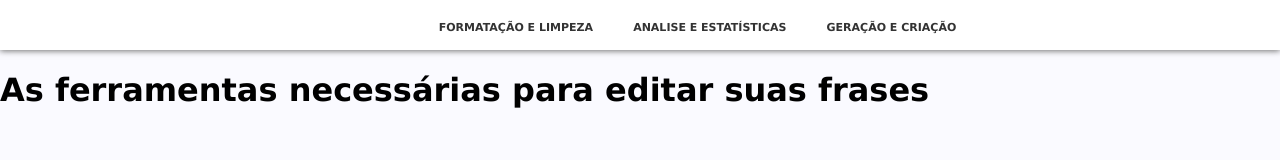
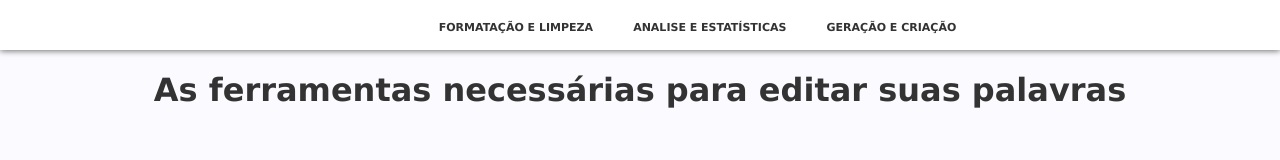
Before and after one commit to MatheusBertoldo1/game-html, a plain HTML site: page index.html in a window 1280 px wide. Drawn offline with Linux system fonts and the light colour scheme.

Commit message:
version 1.1

```diff
--- a/index.html
+++ b/index.html
@@ -18,10 +18,12 @@
 
     <!--tool card area-->
     <main>
-        <h1>As ferramentas necessárias para editar suas frases</h1>
+        <h1>As ferramentas necessárias para editar suas palavras</h1>
 
         <section>
-            <div class="tool-card"></div>
+            <div class="tool-card">
+
+            </div>
         </section>
     </main>
 
--- a/style/style.css
+++ b/style/style.css
@@ -1,10 +1,11 @@
 * {
-    font-family:Verdana, Geneva, Tahoma, sans-serif
+    font-family:Verdana, Tahoma, sans-serif;
 }
 
 :root{
     --blue-main-color: #0077b6;
     --white-bg-color: #fafaff;
+    --h1-color: #333333;
 }
 
 html, body {
@@ -12,7 +13,7 @@ html, body {
     margin: 0px;
     width: 100%;
     height: 100%;
-    background-color: #fafaff;
+    background-color: var(--white-bg-color);
 }
 
 header{
@@ -44,6 +45,18 @@ header nav a{
 }
 
 header nav a:hover{
-    color: var(--main-color);
-    transition: .3s;
+    color: var(--blue-main-color);
+    transition: .1s;
 }
+
+main {
+    width: 100%;
+    display: flex;
+    align-items: center;
+    justify-content: center;
+
+}
+
+main h1 {
+    color: var(--h1-color);
+}
```
